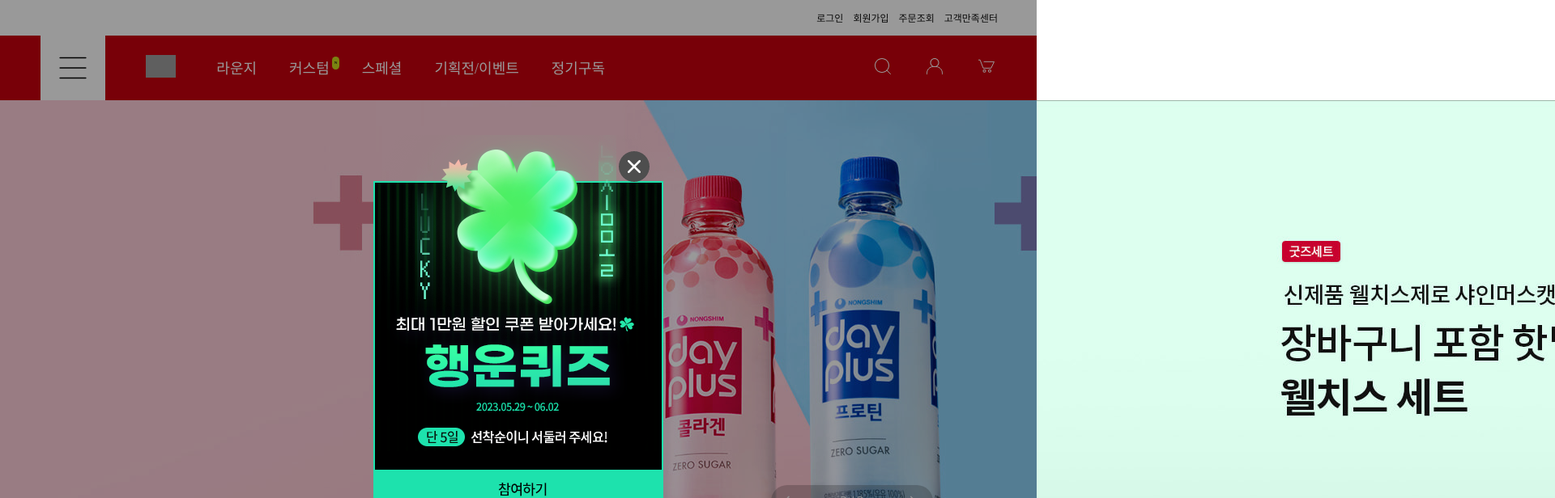
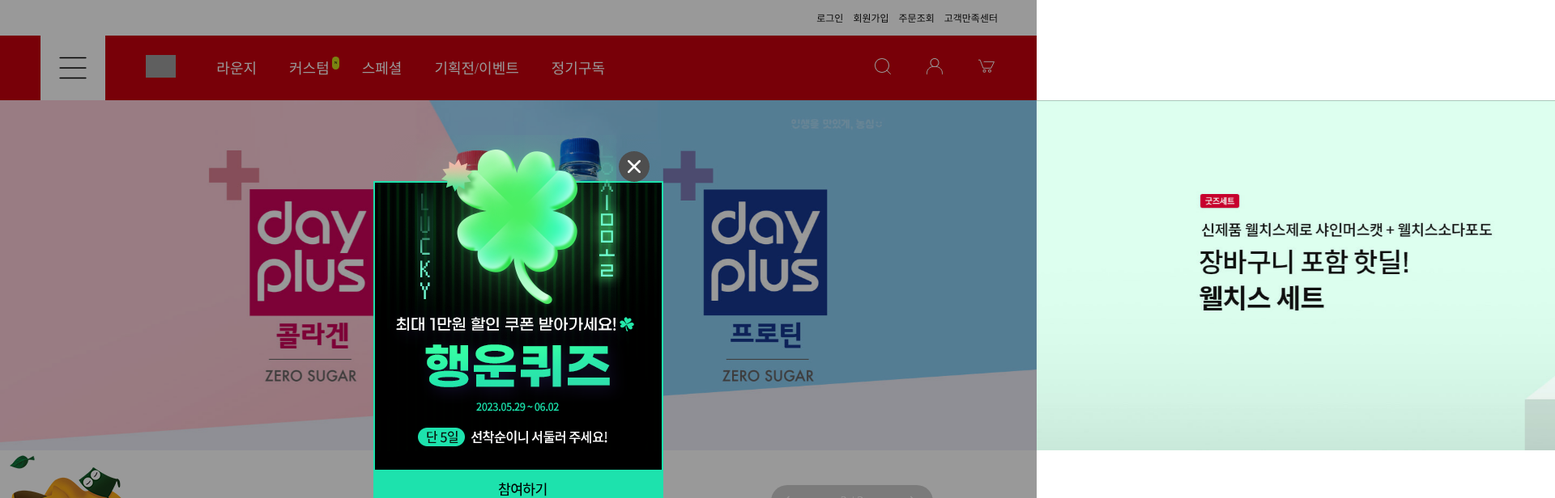
Before and after one commit to mungmung2j/nongsim-vue, a Vue app: page / in a window 1280 px wide. Shown: the top 616 px of the page at 81% size, 1920 px wide, since content can reach past the window. Built offline with nearby package versions, Linux system fonts and the light colour scheme; grey boxes are pictures that could not be loaded.

Commit message:
스와이퍼 css추가

```diff
--- a/src/components/SwiperBig.vue
+++ b/src/components/SwiperBig.vue
@@ -27,6 +27,10 @@
 </template>
 
 <style>
+.newZ{
+  max-width: 100%;
+}
+
 .secondSwiper .swiper-button-prev{
   display: block;
     position: absolute;
```
